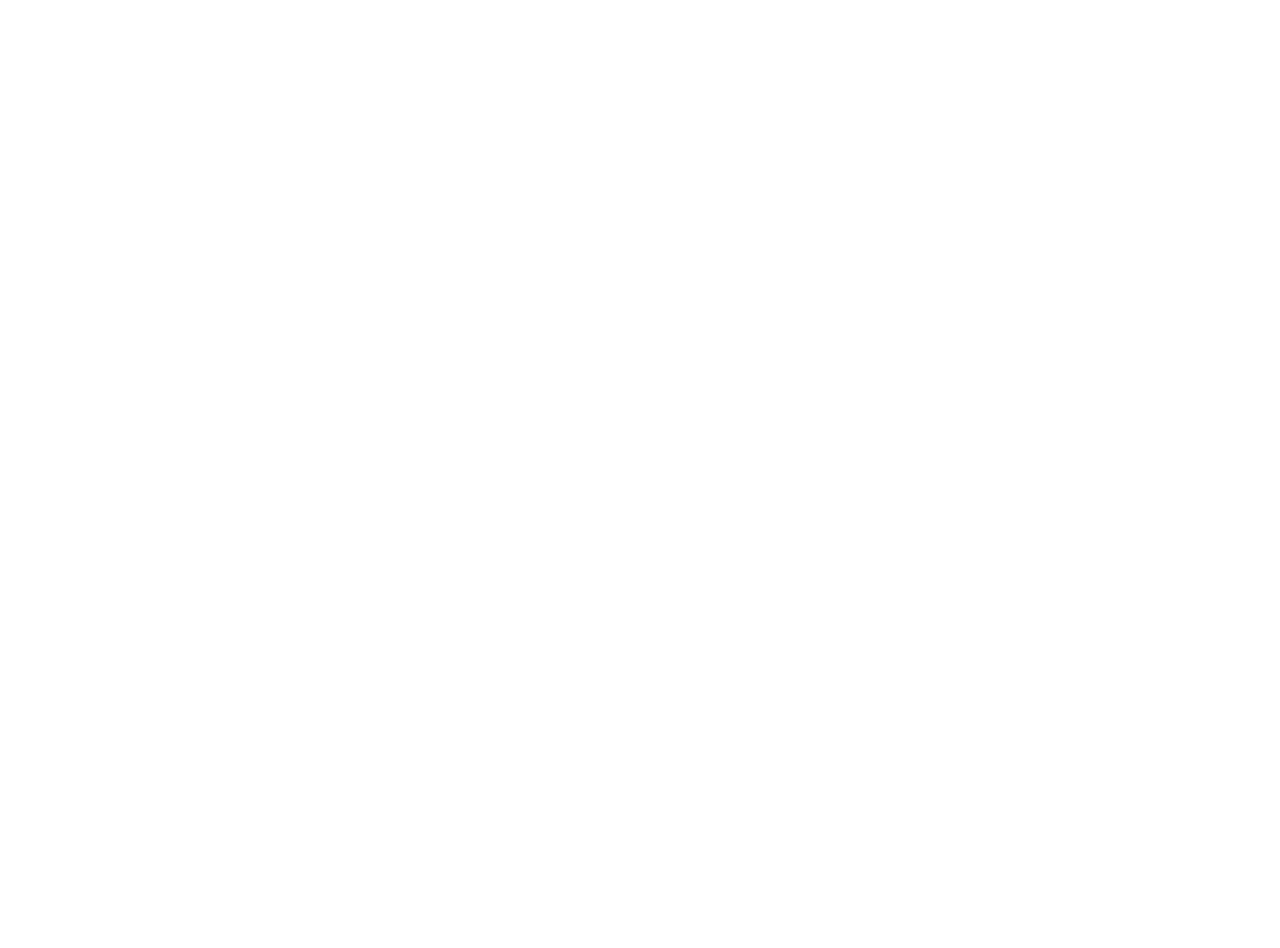
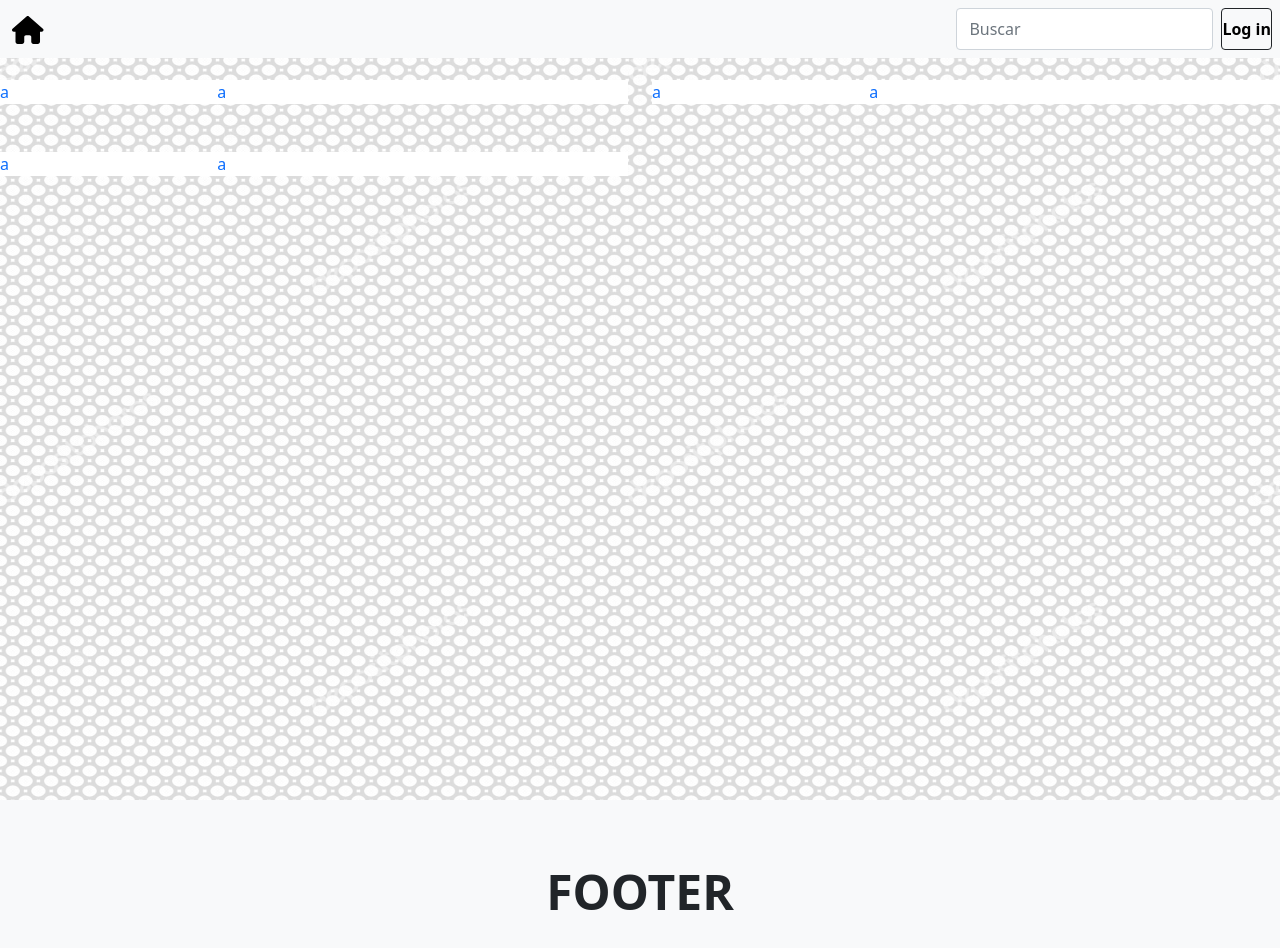
Before and after one commit to LixiviaDev/cardenas22-M12, a React (Create React App) app in the folder app/: page /search in a window 1280 px wide. Before the commit this address had no page. Shown: the top 948 px of the page. Before the commit the page ends 800 px from the top, so only its background shows below. Built offline with nearby package versions, Linux system fonts and the light colour scheme.

Commit message:
:wrench: Trabajando en el buscador :wrench:

```diff
--- a/app/src/App.tsx
+++ b/app/src/App.tsx
@@ -9,6 +9,7 @@
 import Info from "./Routes/Info/Info";
 import Login from './Routes/Login/Login';
 import Reader from "./Routes/Reader/Reader";
+import Search from "./Routes/Search/Search";
 import Signup from "./Routes/Signup/Signup";
 import { LanguageManager } from "./TypeScript/Managers/LanguageManager";
 
@@ -29,6 +30,7 @@
         <Route path="/" element={<Home />} />
         <Route path="login" element={<Login />} />
         <Route path="signup" element={<Signup />} />
+        <Route path="search" element={<Search />} />
         <Route path="info/:mangaId" element={<Info />} />
         <Route path="read/:mangaServerId/:mangaId/:chapterId" element={<Reader />} />
       </Routes>
--- /dev/null
+++ b/app/src/Routes/Search/Search.tsx
@@ -0,0 +1,34 @@
+import { useState } from "react";
+import { useSearchParams } from "react-router-dom";
+import { BriefInfoMangaCard } from "../../WebComponents/Manga/MangaCard/MangaCard";
+import SharedInterface from "../../WebComponents/SharedInterface/SharedInterface";
+
+export default function Search(props: any) {
+    const [searchParams] = useSearchParams();
+
+    const [search] = useState<string | null>(searchParams.get("search"));
+
+    return(
+        <>
+        <SharedInterface>
+            <div className="row">
+                <div className="col-12 col-sm-6">
+                <BriefInfoMangaCard title="a"
+                                    img="a"
+                                    link="/a"/>
+                </div>
+                <div className="col-12 col-sm-6">
+                <BriefInfoMangaCard title="a"
+                                    img="a"
+                                    link="/a"/>
+                </div>
+                <div className="col-12 col-sm-6">
+                <BriefInfoMangaCard title="a"
+                                    img="a"
+                                    link="/a"/>
+                </div>
+            </div>
+        </SharedInterface>
+        </>
+    );
+}
--- a/app/src/TypeScript/Languages/ca.json
+++ b/app/src/TypeScript/Languages/ca.json
@@ -3,7 +3,8 @@
         "LOG_IN": "Iniciar sessio",
         "LOGIN": "Iniciar sessio",
         "SIGN_UP": "Registrar-se",
-        "SIGNUP": "Registrar-se"
+        "SIGNUP": "Registrar-se",
+        "SEARCH": "Buscar"
     },
     "Home": {
         "READING_TITLE": "Seguir llegint",
--- a/app/src/TypeScript/Languages/en.json
+++ b/app/src/TypeScript/Languages/en.json
@@ -3,7 +3,8 @@
         "LOG_IN": "Log in",
         "LOGIN": "Login",
         "SIGN_UP": "Sign up",
-        "SIGNUP": "Signup"
+        "SIGNUP": "Signup",
+        "SEARCH": "Search"
     },
     "Home": {
         "READING_TITLE": "Continue reading",
--- a/app/src/TypeScript/Languages/es.json
+++ b/app/src/TypeScript/Languages/es.json
@@ -3,7 +3,8 @@
         "LOG_IN": "Iniciar sesion",
         "LOGIN": "Iniciar sesion",
         "SIGN_UP": "Registrarse",
-        "SIGNUP": "Registrarse"
+        "SIGNUP": "Registrarse",
+        "SEARCH": "Buscar"
     },
     "Home": {
         "READING_TITLE": "Seguir leyendo",
--- a/app/src/WebComponents/Manga/MangaCard/MangaCard.tsx
+++ b/app/src/WebComponents/Manga/MangaCard/MangaCard.tsx
@@ -50,3 +50,21 @@
         </a>
     </>);
 }
+
+export function BriefInfoMangaCard(props: any){
+    const [title] = useState(props.title);
+    const [img] = useState(props.img);
+    const [link] = useState(props.href);
+
+    return(<>
+        <a href={link} className={`w-100 h-100 p-2`} style={{height: "230px"}}>
+            <div className="bg-white">
+                <div hidden>Click aqui para ver la informacion de {title}</div>
+                <div className="row">
+                    <div className="col-4 bg-red">a</div>
+                    <div className="col-8">a</div>
+                </div>
+            </div>
+        </a>
+    </>);
+}
--- a/app/src/WebComponents/Signup/Signup.css
+++ b/app/src/WebComponents/Signup/Signup.css
@@ -5,3 +5,16 @@
 .invalidPassword {
     background-color: var(--bs-error)!important;
 }
+
+.signup-form {
+  position:absolute;
+
+  width:410px;
+  max-width: 100vw;
+  height:565px;
+
+  top:50%;
+  left:50%;
+
+  transform:translate(-50%,-50%); /* Para poner el anchor de la imagen en el centro*/
+}
--- a/app/src/WebComponents/Signup/SignupForm.tsx
+++ b/app/src/WebComponents/Signup/SignupForm.tsx
@@ -60,7 +60,7 @@
     return(
         <>
         <div className='login-form-container'>
-        <div className="login-form my-5">
+        <div className="signup-form login-form my-5">
             <div className="form-header">
                 <div className="title">{languageManager.get("Shared.SIGNUP")}</div>
             </div>
--- a/app/src/WebComponents/sharedInterface/SharedInterface.css
+++ b/app/src/WebComponents/sharedInterface/SharedInterface.css
@@ -1,7 +1,3 @@
-* {
-    box-sizing: content-box;
-}
-
 header.sharedInterface {
     position: absolute;
     top:0;
--- a/app/src/WebComponents/sharedInterface/SharedInterface.tsx
+++ b/app/src/WebComponents/sharedInterface/SharedInterface.tsx
@@ -1,54 +1,38 @@
 import React, { useState } from 'react'
 import './SharedInterface.css'
+import { FontAwesomeIcon } from "@fortawesome/react-fontawesome";
+import { faHome } from '@fortawesome/free-solid-svg-icons';
+import { LanguageManager } from '../../TypeScript/Managers/LanguageManager';
 
 export default function SharedInterface(props: any) {
     const [flexflow] = useState(props.flexflow ?? "column");
+    const [languageManager] = useState<LanguageManager>(LanguageManager.getInstance());
 
     return(
         <>
         <header className="sharedInterface">
         <nav className="navbar navbar-light bg-light">
             <div className="w-100">
-                <div className='row container-fluid justify-space-beetwen m-0'>
-                    <button className="navbar-toggler col-2" type="button" data-bs-toggle="collapse" data-bs-target="#navbarSupportedContent" aria-controls="navbarSupportedContent" aria-expanded="false" aria-label="Toggle navigation">
-                    <span className="navbar-toggler-icon"></span>
-                    </button>
-                    <form className="d-flex col-8">
-                        <input className="form-control me-2" type="search" placeholder="Search" aria-label="Search"/>
+                <div className='w-100 d-flex justify-content-between m-0 px-2'>
+                    <div className='d-flex justify-content-center align-items-center' style={{width: "40px"}}>
+                        <a className='text-black fs-3' href="/">
+                            <FontAwesomeIcon icon={faHome} />
+                        </a>
+                    </div>
+                    <div className='d-flex'>
+                        <form className="d-flex" action='/search' method='get'>
+                            <input className="form-control me-2" type="search" placeholder={languageManager.get("Shared.SEARCH")} name='search' aria-label="Search"/>
                         </form>
                         {localStorage.getItem("token") == null ?
-                    <a className='p-0 col-2 text-center btn btn-light border border-dark d-flex justify-content-center align-items-center' href="/login">
+                        <a className='p-0 text-center btn btn-light border border-dark d-flex justify-content-center align-items-center' href="/login">
                             <p className='m-0 fw-bold'>Log in</p>
                         </a>
                         :
-                    <a className='p-0 col-2 text-center' href="/login">
+                        <a className='p-0 text-center' href="/login">
                             <img src="https://i.pinimg.com/originals/d7/38/9b/d7389ba6dadf70ff848a9804be09ac30.jpg" className="rounded-circle profilePicture" alt="foto de perfil"/>
                         </a>
                         }
                     </div>
-                <div className="collapse navbar-collapse" id="navbarSupportedContent">
-                <ul className="navbar-nav me-auto mb-2 mb-lg-0">
-                    <li className="nav-item">
-                    <a className="nav-link active" aria-current="page" href="#">Home</a>
-                    </li>
-                    <li className="nav-item">
-                    <a className="nav-link" href="#">Link</a>
-                    </li>
-                    <li className="nav-item dropdown">
-                    <a className="nav-link dropdown-toggle" href="#" id="navbarDropdown" role="button" data-bs-toggle="dropdown" aria-expanded="false">
-                        Dropdown
-                    </a>
-                    <ul className="dropdown-menu" aria-labelledby="navbarDropdown">
-                        <li><a className="dropdown-item" href="#">Action</a></li>
-                        <li><a className="dropdown-item" href="#">Another action</a></li>
-                        <li><hr className="dropdown-divider"/></li>
-                        <li><a className="dropdown-item" href="#">Something else here</a></li>
-                    </ul>
-                    </li>
-                    <li className="nav-item">
-                    <a className="nav-link disabled" href="#" tabIndex={-1} aria-disabled="true">Disabled</a>
-                    </li>
-                </ul>
                 </div>
             </div>
         </nav>
```
Lines whose indentation alone changed are shown as unchanged.
